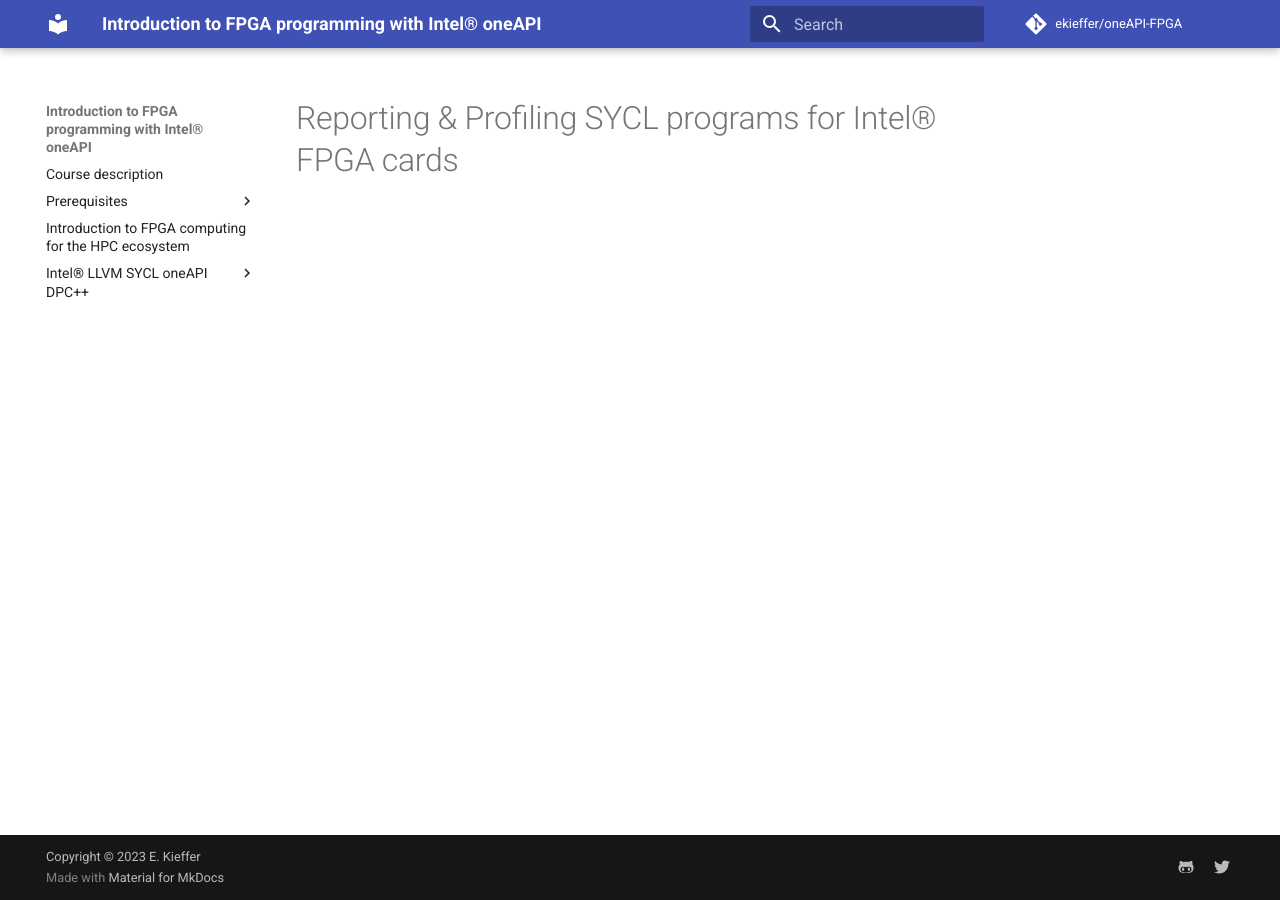
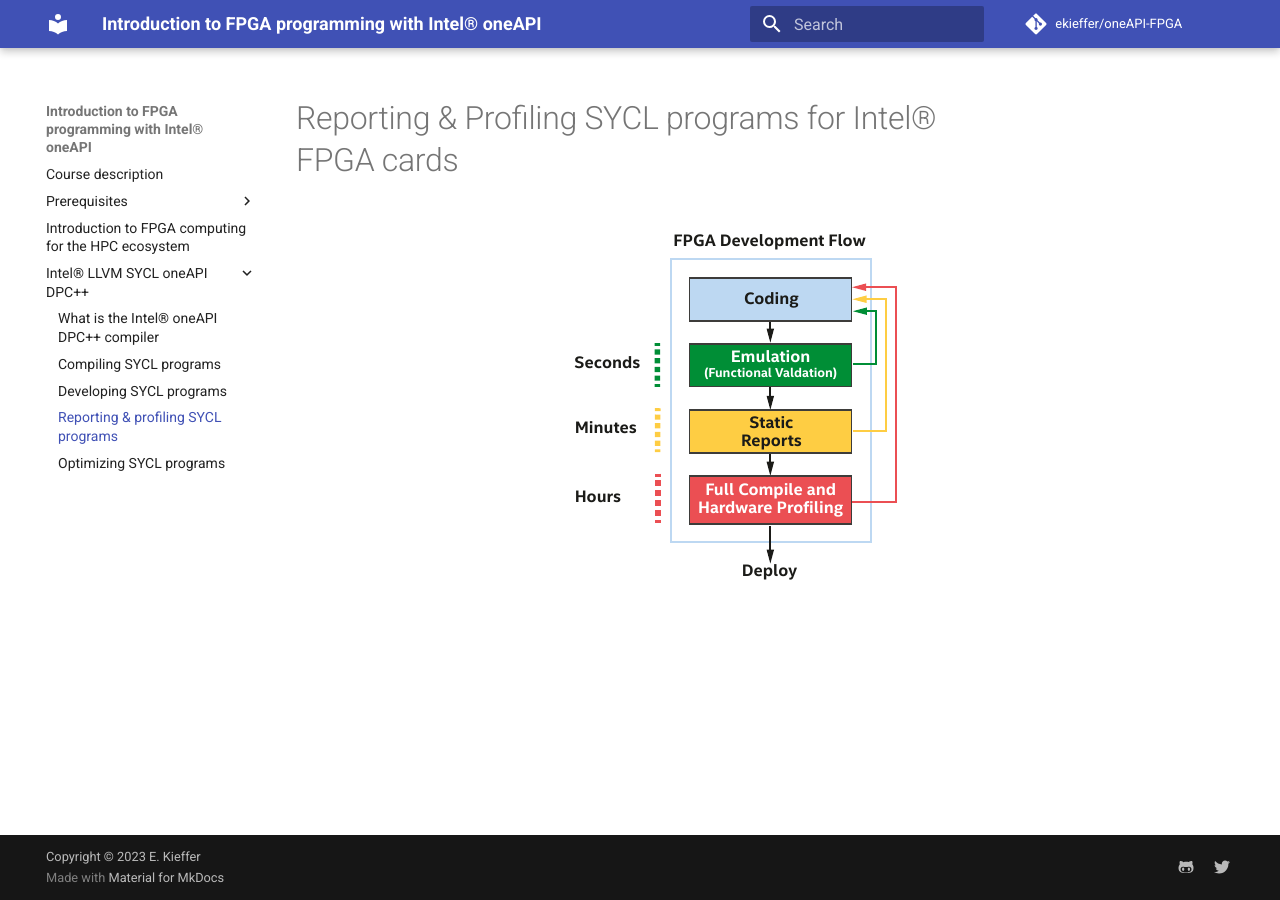
Before and after one commit to ekieffer/oneAPI-FPGA, an MkDocs documentation site: the page built from docs/reporting_profiling.md, in a window 1280 px wide. Built offline with MkDocs 1.6.1 and Material for MkDocs 9.7.7, drawn with Linux system fonts in a browser that asks for light colours; comment, search, counter and statistics services are not loaded.

```diff
--- a/docs/reporting_profiling.md
+++ b/docs/reporting_profiling.md
@@ -1 +1,3 @@
 # Reporting & Profiling SYCL programs for Intel® FPGA cards
+
+![](./images/devflow.png){ align=right }
--- a/mkdocs.yml
+++ b/mkdocs.yml
@@ -10,8 +10,8 @@ nav:
     - What is the Intel® oneAPI DPC++ compiler: 'dpcpp.md'
     - Compiling SYCL programs: 'compile.md'
     - Developing SYCL programs: 'writing.md'
-    - Reporting & profiling SYCL programs: 'writing.md'
-    - Optimizing SYCL programs: 'writing.md'
+    - Reporting & profiling SYCL programs: 'reporting_profiling.md'
+    - Optimizing SYCL programs: 'optimization.md'
 site_description: Webinar/Tutorial on how to use the Intel® oneAPI
 site_author: Emmanuel Kieffer
 site_dir: public
```
Also changed, not shown: docs/images/devflow.png (added), 3 other files.
